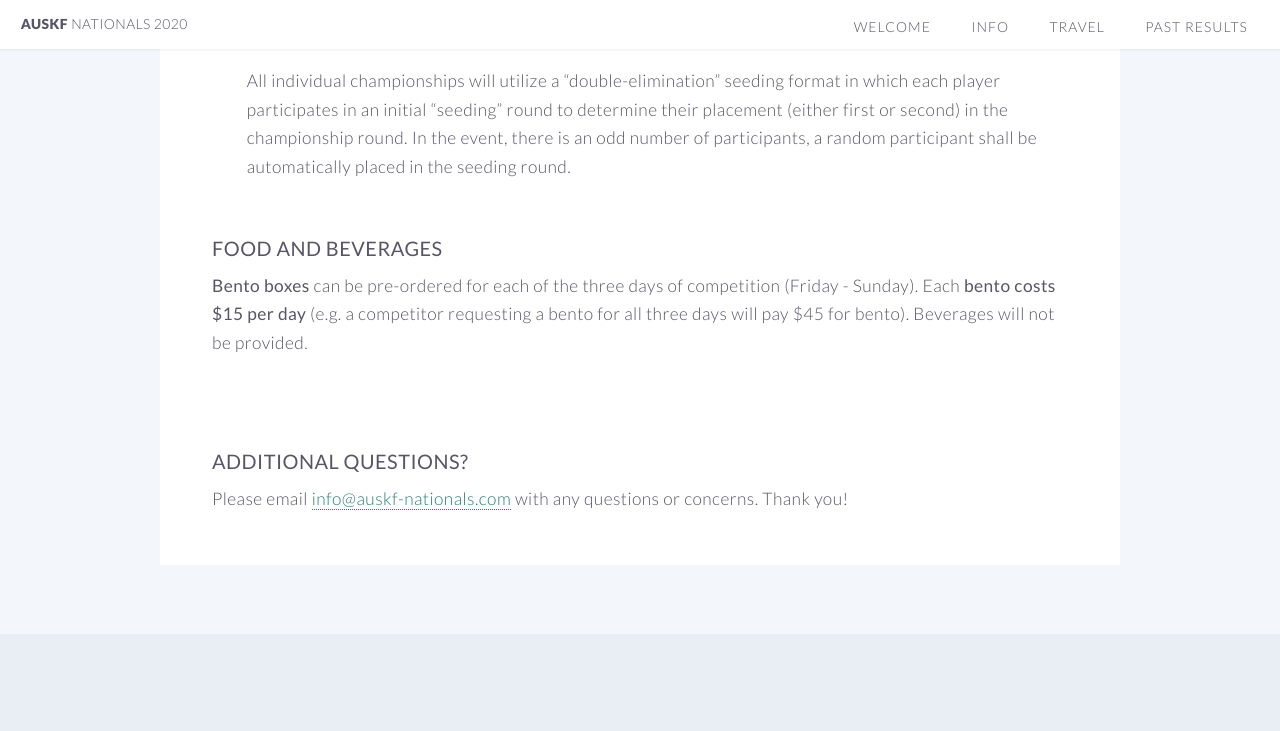
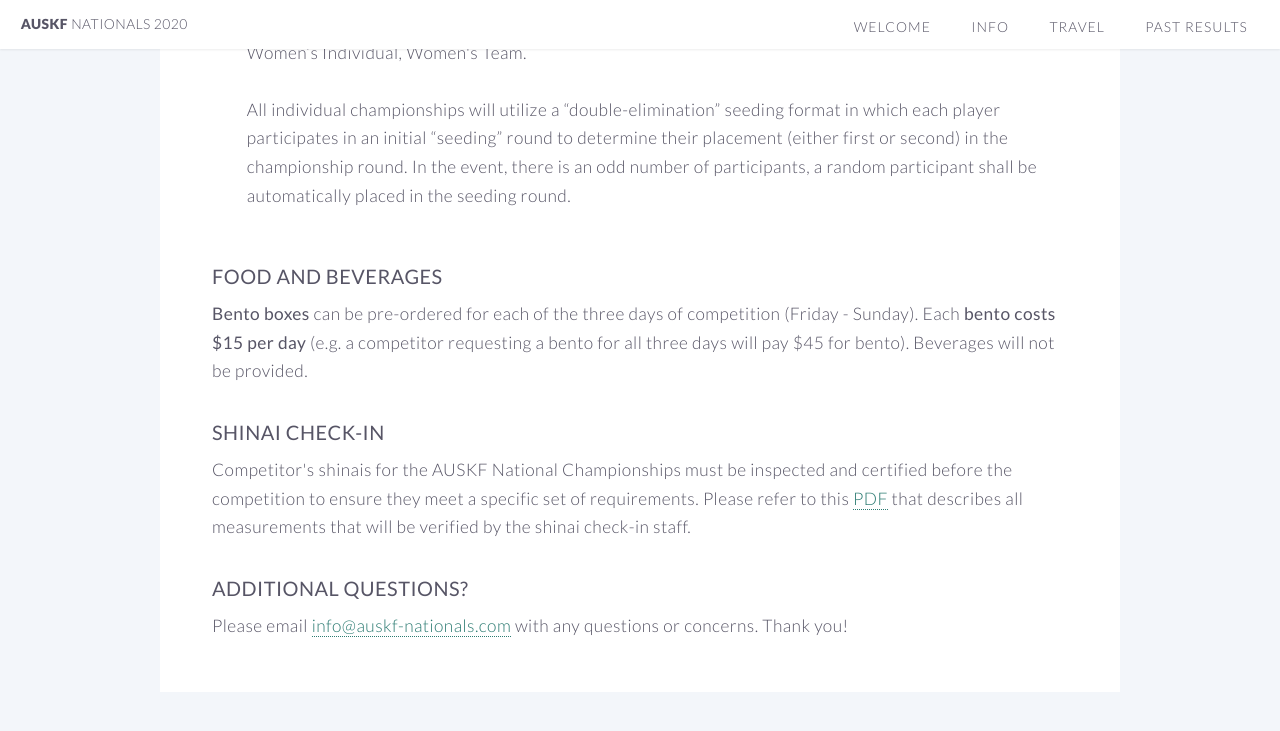
Before and after one commit to auskf-web/auskf-nationals.github.io, a Jekyll site: the page built from info.html, in a window 1280 px wide and 900 px high, scrolled down 2005 px. Shown: the top 731 px of the window. Built offline with Jekyll 4.4.1, drawn with Linux system fonts in a browser that asks for light colours.

Commit message:
Info and Shinai Check-In PDF updates

```diff
--- a/Gemfile
+++ b/Gemfile
@@ -1,7 +1,7 @@
 source 'https://rubygems.org'
 
 # https://www.ruby-lang.org/en/downloads/releases/
-ruby '2.6.3'
+ruby '2.7.0'
 
 # https://github.com/jekyll/jekyll
 gem 'jekyll'
--- a/info.html
+++ b/info.html
@@ -42,13 +42,13 @@ th, td {
 					<li><a href="#sayonara">Sayonara Party</a></li>
 					-->
 
-					<!-- <li><a href="#shinai">Shinai Check-In</a></li> -->
+					<li><a href="#shinai">Shinai Check-In</a></li>
 					<li><a href="#questions">Additional questions?</a></li>
 				</ul>
 
 				<a name="pdf"><h1 style="padding-top: 50px; margin-top: -50px;"></h1></a>
 				<header style="margin-bottom: 8px;"><h3><b>Key Info PDF</b></h3></header>
-				Please refer to this <a href="assets/A3.2020 AUSKF National Championships Prelim Info R7.pdf" target=_blank>PDF</a> that covers key information for the AUSKF Nationals {{ site.tournament_year }}.<br><br>
+				Please refer to this <a href="assets/2020 AUSKF National Championships Prelim Info.pdf" target=_blank>PDF</a> that covers key information for the AUSKF Nationals {{ site.tournament_year }}.<br><br>
 
 				<a name="date"><h1 style="padding-top: 50px; margin-top: -50px;"></h1></a>
 				<header style="margin-bottom: 8px;"><h3><b>Date</b></h3></header>
@@ -188,11 +188,10 @@ th, td {
 				</ul>
 				-->
 
-				<!--
 				<a name="shinai"><h1 style="padding-top: 50px; margin-top: -50px;"></h1></a>
 				<header style="margin-bottom: 8px;"><h3><b>Shinai Check-In</b></h3></header>
 				Competitor's shinais for the AUSKF National Championships must be inspected and certified before the competition to ensure they meet a specific set of requirements.
-				Please refer to this <a href="assets/2020-Shinai-Regulations.pdf" target=_blank>PDF</a> that describes all measurements that will be verified by the shinai check-in staff. -->
+				Please refer to this <a href="assets/2020-Shinai-Regulations.pdf" target=_blank>PDF</a> that describes all measurements that will be verified by the shinai check-in staff.
 				<!-- Shinai inspection will not be performed at the AUSKF Junior Open National Championships; inspection and certification will be the responsibility of each participating federation. -->
 				<br><br>
 
```
Also changed, not shown: Gemfile.lock, 5 other files.
